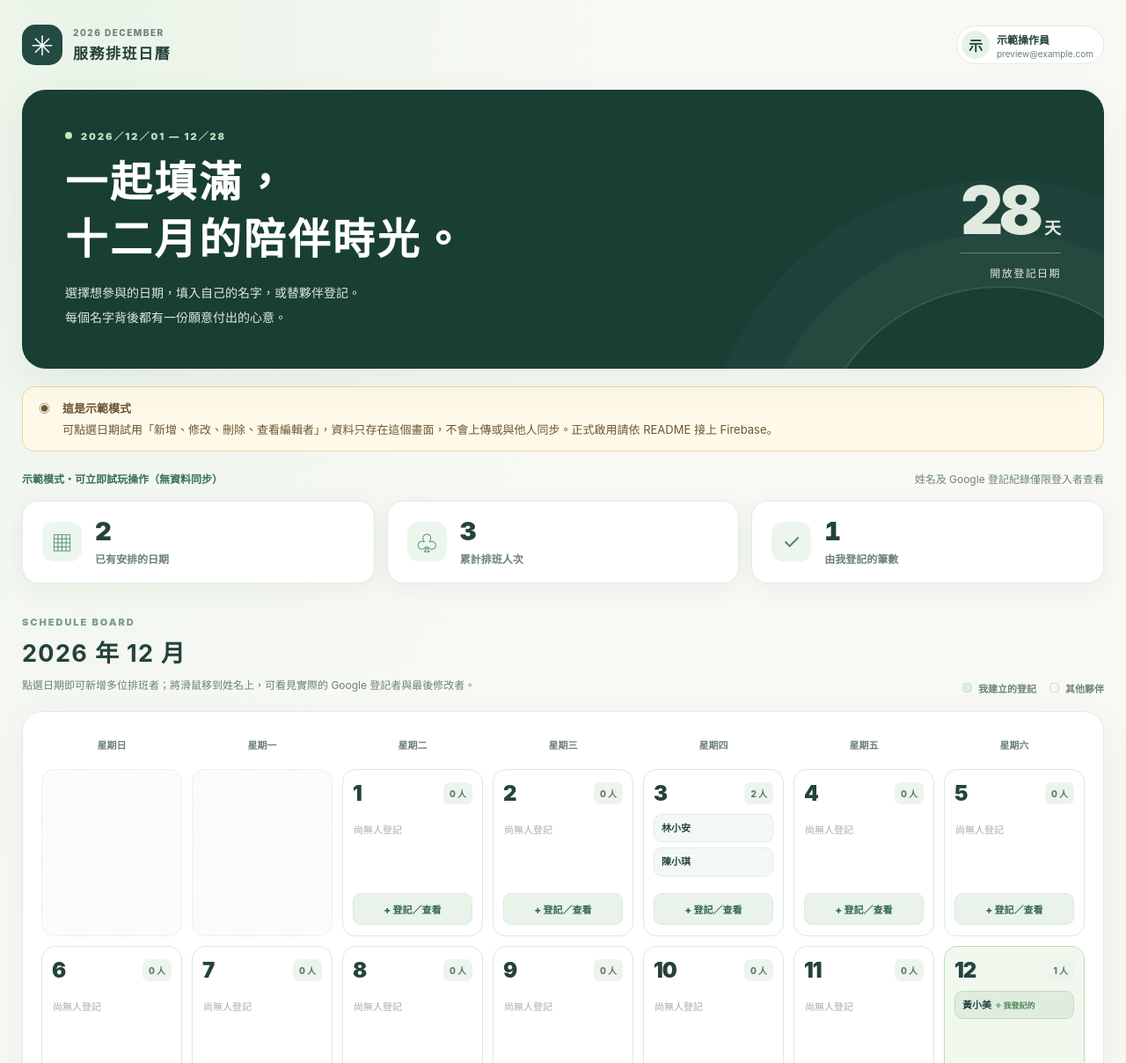
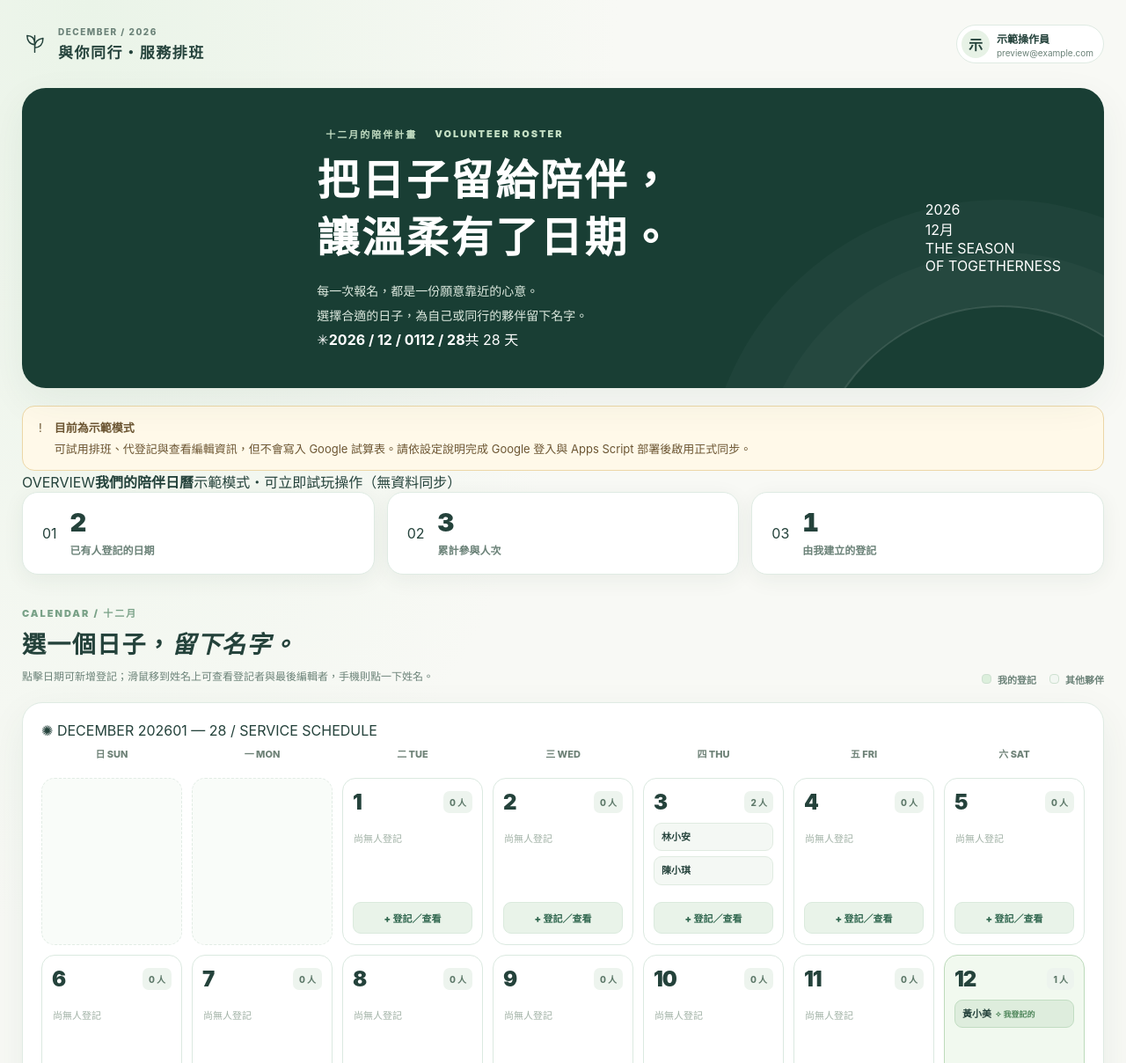
Before and after one commit to Genesis-caotun/walk-for-life, a plain HTML site: page schedule/index.html in a window 1280 px wide. Shown: the top 1208 px of the page at 88% size. Drawn offline with Linux system fonts and the light colour scheme.

Commit message:
Update Morandi schedule and Google Sheets integration: index.html

```diff
--- a/schedule/index.html
+++ b/schedule/index.html
@@ -3,72 +3,65 @@
 <head>
   <meta charset="utf-8">
   <meta name="viewport" content="width=device-width, initial-scale=1, viewport-fit=cover">
-  <meta name="theme-color" content="#234b42">
-  <meta name="description" content="2026 年 12 月 1–28 日活動排班桌曆。透過 Google 帳號登入，可替他人登記並查看實際編輯者。">
-  <title>一張床旁邊的距離｜12 月服務排班</title>
-  <link rel="stylesheet" href="style.css">
-  <script defer src="firebase-config.js"></script>
-  <script type="module" src="app.js"></script>
+  <meta name="theme-color" content="#f5f1ed">
+  <meta name="description" content="2026 年 12 月 1–28 日志工排班桌曆，可使用 Google 帳號代替夥伴登記，並查看實際編輯者。">
+  <title>十二月，與你同行｜服務排班日曆</title>
+  <link rel="preconnect" href="https://fonts.googleapis.com">
+  <link rel="preconnect" href="https://fonts.gstatic.com" crossorigin>
+  <link href="https://fonts.googleapis.com/css2?family=Noto+Sans+TC:wght@400;500;600;700&family=Noto+Serif+TC:wght@500;600;700&display=swap" rel="stylesheet">
+  <link rel="stylesheet" href="style.css?v=2">
+  <script defer src="config.js?v=2"></script>
+  <script src="https://accounts.google.com/gsi/client" async defer></script>
+  <script defer src="app.js?v=2"></script>
 </head>
 <body>
+  <div class="page-grain" aria-hidden="true"></div>
   <div class="site-shell">
     <header class="site-header">
-      <a class="identity" href="./" aria-label="排班網站首頁">
-        <span class="identity-mark" aria-hidden="true">✳</span>
-        <span><small>2026 DECEMBER</small><strong>服務排班日曆</strong></span>
-      </a>
+      <a class="identity" href="./" aria-label="排班網站首頁"><span class="identity-icon" aria-hidden="true"><svg viewBox="0 0 40 40" width="29" height="29" fill="none"><path d="M20 35V9M20 23C12 23 8 16 8 9c9 0 12 5 12 13M20 27c0-8 5-13 13-14 0 8-4 14-13 15" stroke="currentColor" stroke-width="2" stroke-linecap="round" stroke-linejoin="round"/></svg></span><span><small>DECEMBER / 2026</small><strong>與你同行・服務排班</strong></span></a>
       <div class="account-actions">
-        <span id="userBadge" class="user-badge" hidden><span class="user-icon" id="userIcon"></span><span class="badge-label"><strong id="googleName"></strong><small id="googleEmail"></small></span></span>
-        <button class="button button-outline" id="exportButton" hidden type="button">↓ 匯出名單</button>
-        <button class="button button-primary" id="loginButton" type="button">使用 Google 登入</button>
+        <div class="user-badge" id="userBadge" hidden><span class="user-icon" id="userIcon"></span><span class="badge-label"><strong id="googleName"></strong><small id="googleEmail"></small></span></div>
+        <button class="button button-outline" id="exportButton" type="button" hidden>↓ 匯出名單</button>
+        <div class="google-button" id="googleButton" hidden></div>
+        <button class="button button-primary" id="loginButton" type="button">試用示範模式</button>
         <button class="button button-outline" id="logoutButton" type="button" hidden>登出</button>
       </div>
     </header>
 
     <main>
       <section class="intro" aria-labelledby="pageTitle">
-        <div class="intro-copy"><div class="kicker"><span class="light-dot"></span>2026／12／01 — 12／28</div><h1 id="pageTitle">一起填滿，<br>十二月的陪伴時光。</h1><p>選擇想參與的日期，填入自己的名字，或替夥伴登記。<br>每個名字背後都有一份願意付出的心意。</p></div>
-        <div class="intro-side" aria-hidden="true"><div class="large-28">28<span>天</span></div><div class="side-rule"></div><span>開放登記日期</span></div>
+        <div class="hero-pattern" aria-hidden="true"><span class="ring ring-one"></span><span class="ring ring-two"></span><span class="ring ring-three"></span><span class="stem"></span><span class="botanical botanical-a"></span><span class="botanical botanical-b"></span></div>
+        <div class="intro-copy"><div class="kicker"><span class="kicker-dot"></span> 十二月的陪伴計畫 <span class="kicker-rule"></span> VOLUNTEER ROSTER</div><h1 id="pageTitle">把日子留給<span>陪伴，</span><br>讓溫柔有了<span>日期。</span></h1><p>每一次報名，都是一份願意靠近的心意。<br>選擇合適的日子，為自己或同行的夥伴留下名字。</p><div class="hero-meta"><span class="meta-leaf">✳</span><strong>2026 / 12 / 01</strong><span class="meta-dash"></span><strong>12 / 28</strong><span class="meta-caption">共 28 天</span></div></div>
+        <div class="hero-aside"><div class="hero-year">2026</div><div class="hero-big">12<span>月</span></div><div class="hero-aside-note">THE SEASON<br>OF TOGETHERNESS</div></div>
       </section>
 
-      <div id="demoBanner" class="banner banner-demo" role="status" hidden><span aria-hidden="true">◉</span><div><strong>這是示範模式</strong><p>可點選日期試用「新增、修改、刪除、查看編輯者」，資料只存在這個畫面，不會上傳或與他人同步。正式啟用請依 README 接上 Firebase。</p></div></div>
-      <div id="errorBanner" class="banner banner-error" role="alert" hidden></div>
-      <div class="hint-bar"><div id="statusText" class="hint-status" aria-live="polite">正在載入排班系統…</div><span class="hint-privacy">姓名及 Google 登記紀錄僅限登入者查看</span></div>
+      <section class="notice" aria-label="網站狀態">
+        <div id="demoBanner" class="banner banner-demo" role="status" hidden><span class="notice-symbol">!</span><div><strong>目前為示範模式</strong><p>可試用排班、代登記與查看編輯資訊，但不會寫入 Google 試算表。請依設定說明完成 Google 登入與 Apps Script 部署後啟用正式同步。</p></div></div>
+        <div id="errorBanner" class="banner banner-error" role="alert" hidden></div>
+      </section>
 
-      <section class="numbers" aria-label="排班統計">
-        <article class="number-card"><div class="number-icon" aria-hidden="true">▦</div><div><strong id="daysCount">—</strong><small>已有安排的日期</small></div></article>
-        <article class="number-card"><div class="number-icon" aria-hidden="true">♧</div><div><strong id="peopleCount">—</strong><small>累計排班人次</small></div></article>
-        <article class="number-card"><div class="number-icon" aria-hidden="true">✓</div><div><strong id="myCount">—</strong><small>由我登記的筆數</small></div></article>
+      <section class="dashboard" aria-label="排班統計">
+        <div class="dashboard-caption"><span class="dashboard-latin">OVERVIEW</span><strong>我們的陪伴日曆</strong><span id="statusText">正在載入…</span></div>
+        <div class="numbers">
+          <article class="number-card"><span class="number-stamp">01</span><div><strong id="daysCount">—</strong><small>已有人登記的日期</small></div></article>
+          <article class="number-card"><span class="number-stamp">02</span><div><strong id="peopleCount">—</strong><small>累計參與人次</small></div></article>
+          <article class="number-card"><span class="number-stamp">03</span><div><strong id="myCount">—</strong><small>由我建立的登記</small></div></article>
+        </div>
       </section>
 
       <section class="calendar-section" aria-labelledby="calendarTitle">
-        <div class="section-heading"><div><span class="overline">SCHEDULE BOARD</span><h2 id="calendarTitle">2026 年 12 月</h2><p>點選日期即可新增多位排班者；將滑鼠移到姓名上，可看見實際的 Google 登記者與最後修改者。</p></div><div class="legend"><span><i class="legend-own"></i>我建立的登記</span><span><i class="legend-other"></i>其他夥伴</span></div></div>
-        <div class="calendar-paper">
-          <div class="weekday-row" aria-hidden="true"><span>星期日</span><span>星期一</span><span>星期二</span><span>星期三</span><span>星期四</span><span>星期五</span><span>星期六</span></div>
-          <div id="calendar" class="calendar-grid" aria-live="polite"></div>
-        </div>
-        <p class="help-text">✦ 可代替家人、朋友或志工登記，無須對方也有 Google 帳號。每筆登記都會保存建立者與最後修改者的 Google 身分資訊。手機請點選姓名查看。</p>
+        <div class="section-heading"><div class="section-title"><span class="overline">CALENDAR / 十二月</span><h2 id="calendarTitle">選一個日子，<em>留下名字。</em></h2><p>點擊日期可新增登記；滑鼠移到姓名上可查看登記者與最後編輯者，手機則點一下姓名。</p></div><div class="legend"><span><i class="legend-own"></i>我的登記</span><span><i class="legend-other"></i>其他夥伴</span></div></div>
+        <div class="calendar-paper"><div class="calendar-topline"><span><span class="calendar-top-icon">✺</span> DECEMBER 2026</span><span>01 — 28 <span class="topline-mid">/</span> SERVICE SCHEDULE</span></div><div class="weekday-row" aria-hidden="true"><span>日 SUN</span><span>一 MON</span><span>二 TUE</span><span>三 WED</span><span>四 THU</span><span>五 FRI</span><span>六 SAT</span></div><div id="calendar" class="calendar-grid" aria-live="polite"></div></div>
+        <div class="calendar-foot"><span class="foot-flower">✳</span><p>可以替朋友、志工或家人登記。<strong>排班姓名可以修改，但實際 Google 建立者與最後編輯者會記錄在後端。</strong>為保護個資，請勿將完整名單對外轉傳。</p></div>
       </section>
     </main>
-    <footer>一張床旁邊的距離・2026 年 12 月服務排班｜請尊重夥伴個資，勿公開轉傳完整名單。</footer>
+
+    <footer><span>WITH CARE, EVERY DAY.</span><span>2026 十二月・服務排班</span></footer>
   </div>
 
   <div id="hoverInfo" class="hover-info" role="tooltip" hidden></div>
-  <div id="dialogBackdrop" class="dialog-backdrop" hidden>
-    <section class="edit-dialog" role="dialog" aria-modal="true" aria-labelledby="dialogHeading">
-      <div class="dialog-top"><div><span id="dialogSubtitle" class="overline">DECEMBER 2026</span><h3 id="dialogHeading">12 月 1 日</h3></div><button id="closeDialog" class="close-button" type="button" aria-label="關閉登記視窗">×</button></div>
-      <div class="dialog-body">
-        <div class="dialog-note">以下名單為該日的排班人員。<strong>姓名可以填別人的，但操作紀錄一定綁定你的 Google 帳號。</strong></div>
-        <div id="dialogRoster" class="dialog-roster"></div>
-        <form id="personForm" class="person-form">
-          <input type="hidden" id="editingId">
-          <label for="participantName"><span id="formLabel">新增排班姓名</span><small>最多 40 字，可替別人登記</small></label>
-          <div class="form-row"><input id="participantName" type="text" maxlength="40" autocomplete="off" placeholder="例如：王小明" required><button id="saveButton" class="button button-primary" type="submit">＋ 新增登記</button></div>
-          <div class="form-actions"><button id="cancelEdit" class="text-button" type="button" hidden>取消修改</button><span id="formMessage" class="form-message" role="status"></span></div>
-        </form>
-      </div>
-    </section>
-  </div>
+  <div id="dialogBackdrop" class="dialog-backdrop" hidden><section class="edit-dialog" role="dialog" aria-modal="true" aria-labelledby="dialogHeading"><div class="dialog-top"><div><span id="dialogSubtitle" class="overline">DECEMBER 2026</span><h3 id="dialogHeading">12 月 1 日</h3></div><button id="closeDialog" class="close-button" type="button" aria-label="關閉">×</button></div><div class="dialog-body"><div class="dialog-note">你可以替其他夥伴登記，但<strong>編輯紀錄會以實際登入的 Google 帳號為準。</strong></div><div id="dialogRoster" class="dialog-roster"></div><form id="personForm" class="person-form"><input type="hidden" id="editingId"><label for="participantName"><span id="formLabel">新增排班姓名</span><small>最多 40 字，可代替他人登記</small></label><div class="form-row"><input id="participantName" type="text" maxlength="40" autocomplete="off" placeholder="請輸入登記姓名" required><button id="saveButton" class="button button-primary" type="submit">＋ 確認登記</button></div><div class="form-actions"><button id="cancelEdit" class="text-button" type="button" hidden>取消修改</button><span id="formMessage" class="form-message" role="status"></span></div></form></div></section></div>
   <div id="toast" class="toast" role="status" aria-live="polite"></div>
+  <iframe id="gasBridge" title="排班資料安全連線" hidden aria-hidden="true"></iframe>
 </body>
 </html>
```
